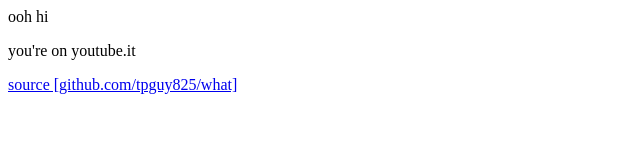
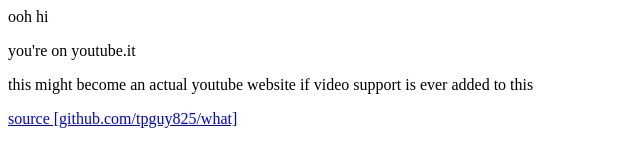
Before and after one commit to tpguy825/what, a plain HTML site: page index.html in a window 1280 px wide. Shown: the whole page, without its empty margins (0-640 px from the left). Drawn offline with Linux system fonts and the light colour scheme.

Commit message:
Update index.html

```diff
--- a/index.html
+++ b/index.html
@@ -7,6 +7,7 @@
 <body>
     <p>ooh hi</p>
     <p>you're on youtube.it</p>
+    <p>this might become an actual youtube website if video support is ever added to this</p>
     <a href="https://github.com/tpguy825/what">source [github.com/tpguy825/what]</a>
 </body>
 
```
